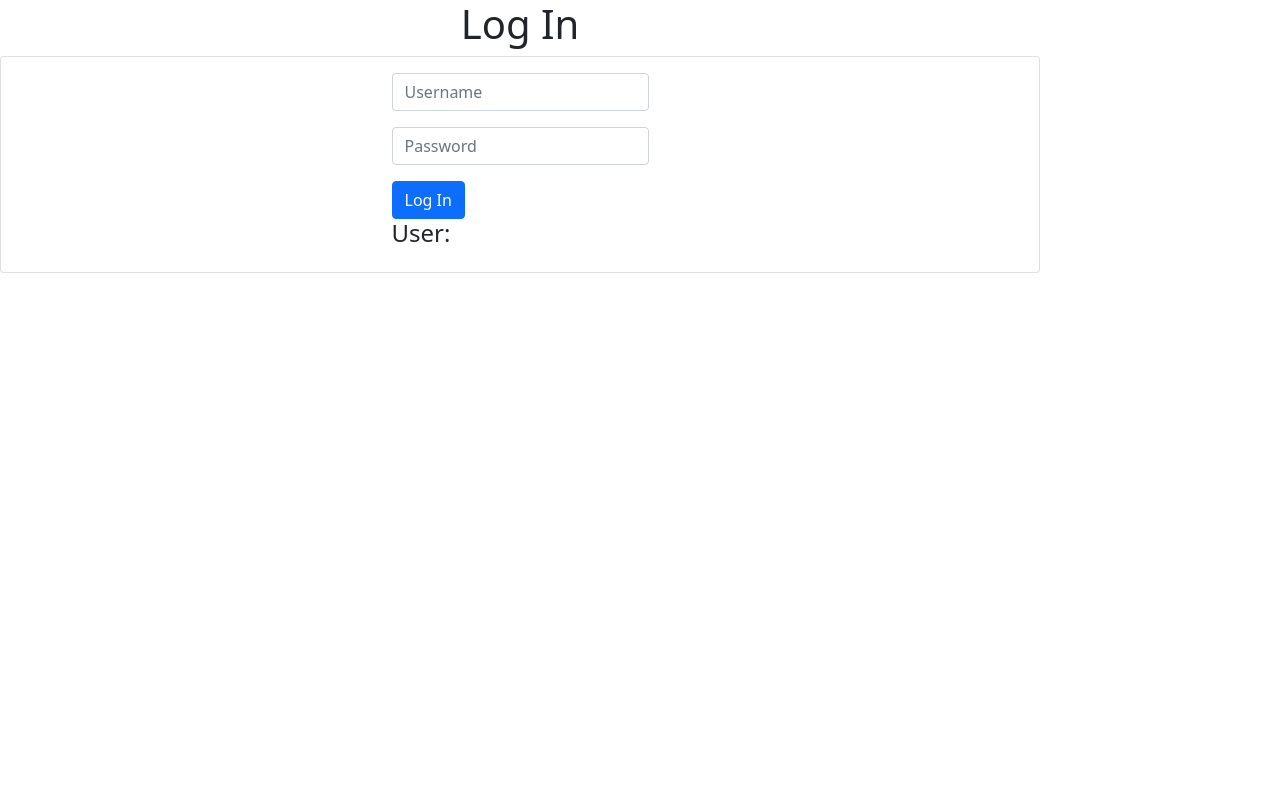
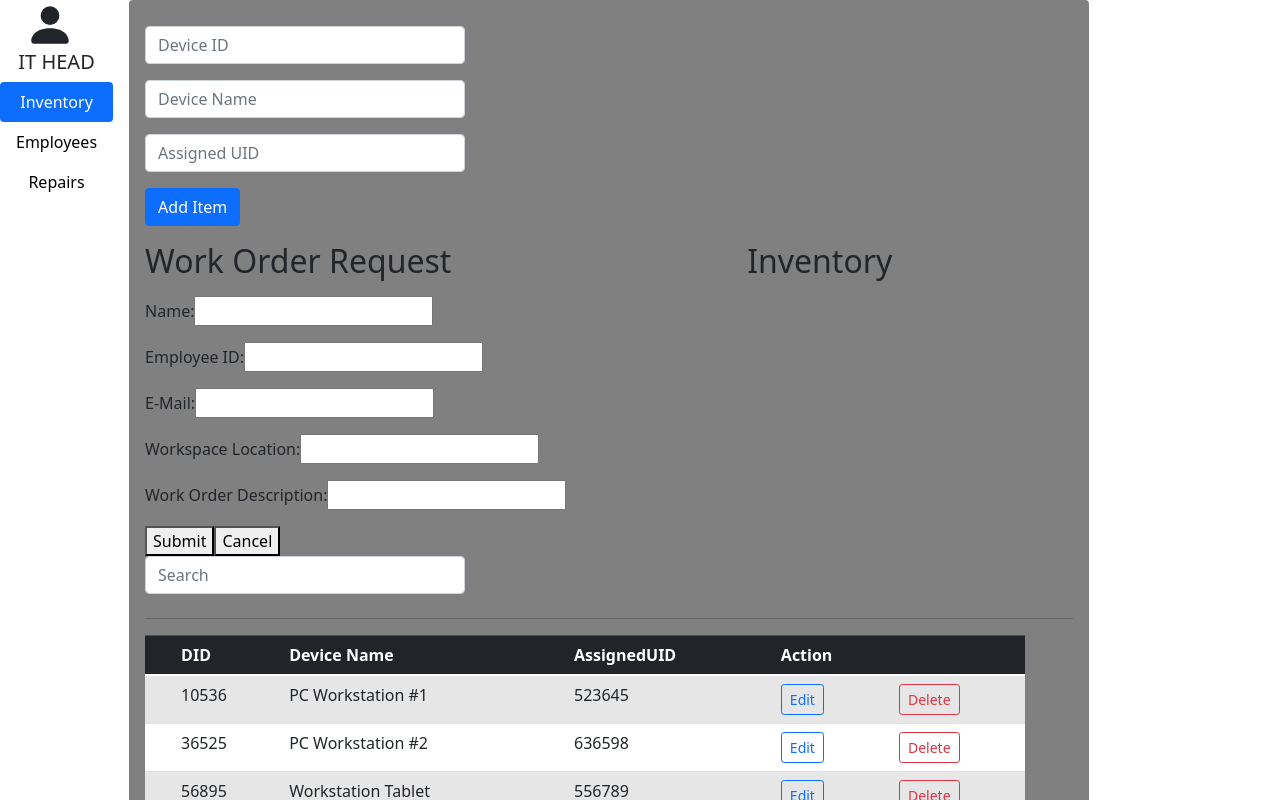
Before and after one commit to JobeFarkley/sdt-inventory-cfscqx, an Angular app: page /repair-request in a window 1280 px wide. Shown: the top 800 px of the page. Built offline with nearby package versions, Linux system fonts and the light colour scheme.

Commit message:
8 files modified, 1 added

```diff
--- a/src/app/app.component.html
+++ b/src/app/app.component.html
@@ -1,4 +1 @@
-<app-login></app-login>
-
-
-<app-repair-search></app-repair-search>
+<app-it-head-details></app-it-head-details>
--- a/src/app/app.module.ts
+++ b/src/app/app.module.ts
@@ -17,9 +17,10 @@ import { SearchComponent } from './search/search.component';
 import { FilterPipe } from './filter.pipe';
 import {ReactiveFormsModule} from '@angular/forms';
 import { RepairSearchComponent } from './repair-search/repair-search.component';
+import { AppRoutingModule } from './app-routing.module';
 
 @NgModule({
-  imports:      [ BrowserModule, FormsModule, ReactiveFormsModule ],
+  imports:      [ BrowserModule, FormsModule, ReactiveFormsModule, AppRoutingModule ],
   declarations: [ AppComponent, HelloComponent, EmployeeDetailsComponent, ITEmployeeDetailsComponent, ITHeadDetailsComponent, EmployeeSearchComponent, InventorySearchComponent, InventoryDetailsComponent, RepairRequestComponent, LoginComponent, SearchComponent, FilterPipe, RepairSearchComponent ],
   bootstrap:    [ AppComponent ],
   providers: [LoginService]
--- a/src/app/employee-details/employee-details.component.html
+++ b/src/app/employee-details/employee-details.component.html
@@ -4,7 +4,7 @@
 		<nav>
 			<button>Equipment Request</button>
 
-       <button >Work Order</button>
+       <button routerLink ="/repair-request" routerLinkActive ="active">Work Order</button>
     </nav>
 
 </div>
--- a/src/app/it-employee-details/it-employee-details.component.html
+++ b/src/app/it-employee-details/it-employee-details.component.html
@@ -1,9 +1,9 @@
-
-  <div id="employee">
-    <h2>Tim Green</h2>
-    <button>Work Order Request</button>
-    <br>
-    <button> Manage Work Order</button>
-  </div>
+<div id="employee">
+  <h2>Tim Green</h2>
+  <button routerLink ="/repair-request" routerLinkActive ="active">Work Order Request</button>
+  <br>
+  <button routerLink ="/repair-search" routerLinkActive ="active"> Manage Work Order</button>
+</div>
 
 <app-search></app-search>
+<router-outlet></router-outlet>
--- a/src/app/it-head-details/it-head-details.component.html
+++ b/src/app/it-head-details/it-head-details.component.html
@@ -35,9 +35,9 @@
           <path d="M3 14s-1 0-1-1 1-4 6-4 6 3 6 4-1 1-1 1H3zm5-6a3 3 0 1 0 0-6 3 3 0 0 0 0 6z" />
         </svg>
         <h1>IT HEAD</h1>
-        <button class="nav-link active" id="v-pills-inventory-tab" data-bs-toggle="pill" data-bs-target="#v-pills-inventory" type="button" role="tab" aria-controls="v-pills-inventory" aria-selected="true">Inventory</button>
-        <button class="nav-link" id="v-pills-employees-tab" data-bs-toggle="pill" data-bs-target="#v-pills-employees" type="button" role="tab" aria-controls="v-pills-employees" aria-selected="false">Employees</button>
-        <button class="nav-link" id="v-pills-repairs-tab" data-bs-toggle="pill" data-bs-target="#v-pills-repairs" type="button" role="tab" aria-controls="v-pills-repairs" aria-selected="false"> Repairs</button>
+        <button class="nav-link active" id="v-pills-inventory-tab" data-bs-toggle="pill" data-bs-target="#v-pills-inventory" type="button" role="tab" aria-controls="v-pills-inventory" aria-selected="true" routerLink ="/repair-search" routerLinkActive ="active">Inventory</button>
+        <button class="nav-link" id="v-pills-employees-tab" data-bs-toggle="pill" data-bs-target="#v-pills-employees" type="button" role="tab" aria-controls="v-pills-employees" aria-selected="false" routerLink ="/repair-search" routerLinkActive ="active">Employees</button>
+        <button class="nav-link" id="v-pills-repairs-tab" data-bs-toggle="pill" data-bs-target="#v-pills-repairs" type="button" role="tab" aria-controls="v-pills-repairs" aria-selected="false" routerLink ="/repair-search" routerLinkActive ="active"> Repairs</button>
 
       </div>
       <div class="tab-content" id="v-pills-tabContent">
@@ -61,6 +61,9 @@
               <div class="form-group">
                 <button class="btn btn-primary" (click)="addDevice()" >Add Item</button>
               </div>
+
+            <router-outlet></router-outlet>
+
               <h2 class="card-title">Inventory</h2>
 
               <div class="form-group mb-4">
--- a/src/app/repair-request/repair-request.component.css
+++ b/src/app/repair-request/repair-request.component.css
@@ -0,0 +1,3 @@
+#repairRequest{
+  float:left;
+}
--- a/src/app/repair-request/repair-request.component.html
+++ b/src/app/repair-request/repair-request.component.html
@@ -1,3 +1,4 @@
+<div id="repairRequest">
   <h2>Work Order Request</h2>
 
   <p></p>
@@ -32,3 +33,4 @@
     <button >Submit</button>
     <button >Cancel</button>
   </div>
+</div>
```
Also changed, not shown: package.json (+11 -11 lines), src/app/app-routing.module.ts (added, +28 -0 lines). Lines whose indentation alone changed are shown as unchanged.
